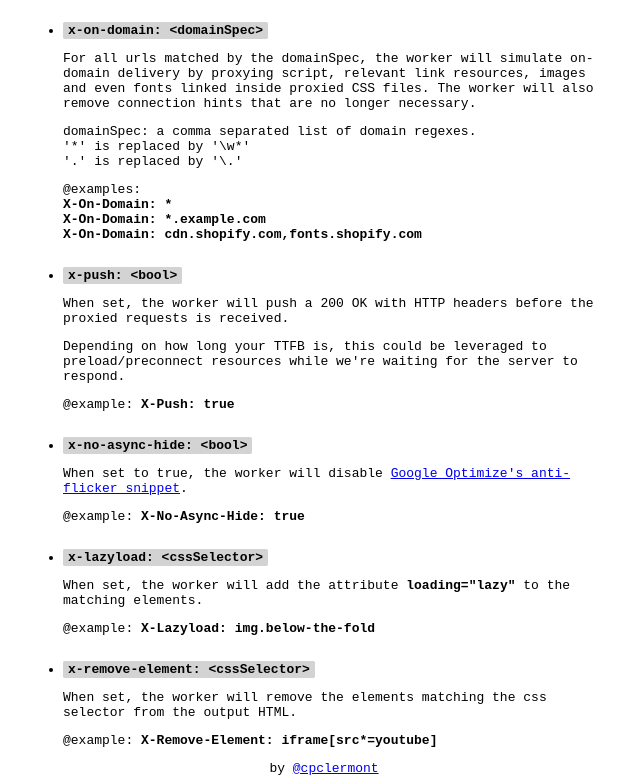
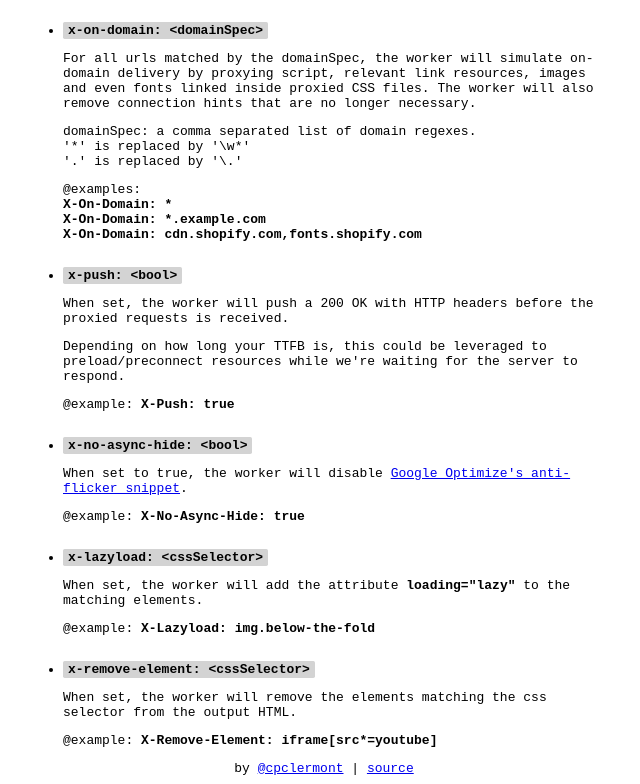
Before and after one commit to charlespwd/faster, a website: page index.html in a window 1280 px wide. Shown: the part 1410-2194 px from the top of the page, without its empty margins (316-956 px from the left). Drawn offline with Linux system fonts and the light colour scheme.

Commit message:
Add gh link

```diff
--- a/index.html
+++ b/index.html
@@ -344,7 +344,7 @@
           </li>
         </ul>
       </section>
-      <footer>by <a href="//twitter.com/cpclermont">@cpclermont</a></footer>
+      <footer>by <a href="//twitter.com/cpclermont">@cpclermont</a> | <a href="https://github.com/charlespwd/faster">source</a></footer>
       <script>
         const area = document.getElementById('wpt-script')
         const inputs = [
```
